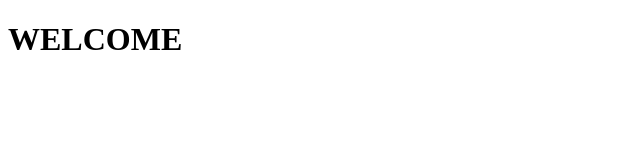
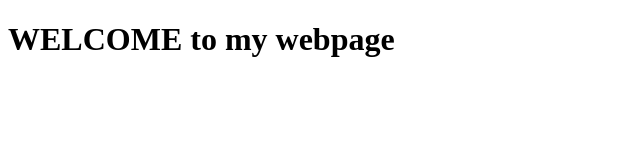
Before and after one commit to DeeptaSermaraj/testdevops2, a plain HTML site: page index.html in a window 1280 px wide. Shown: the whole page, without its empty margins (0-640 px from the left). Drawn offline with Linux system fonts and the light colour scheme.

Commit message:
second commit

```diff
--- a/index.html
+++ b/index.html
@@ -6,6 +6,6 @@
     <title>Document</title>
 </head>
 <body>
-    <h1>WELCOME</h1>
+    <h1>WELCOME to my webpage</h1>
 </body>
 </html>
```
